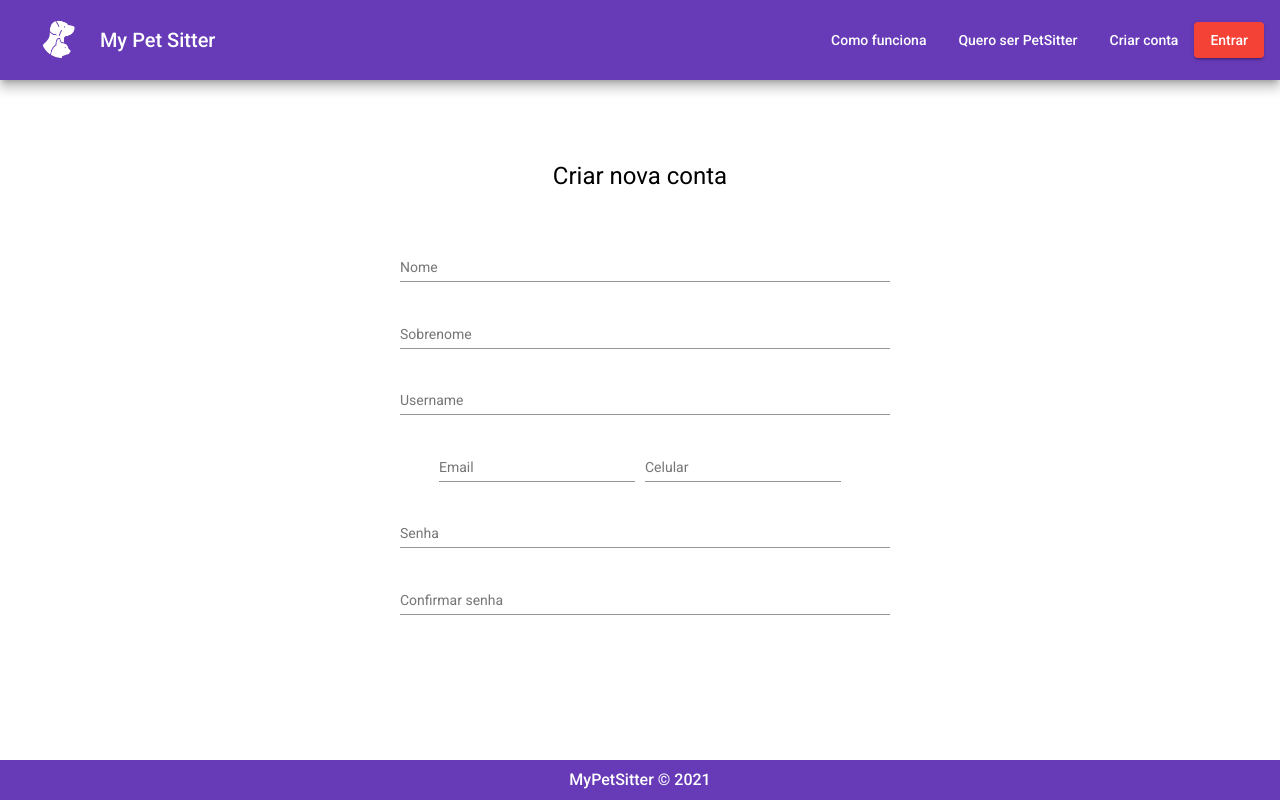
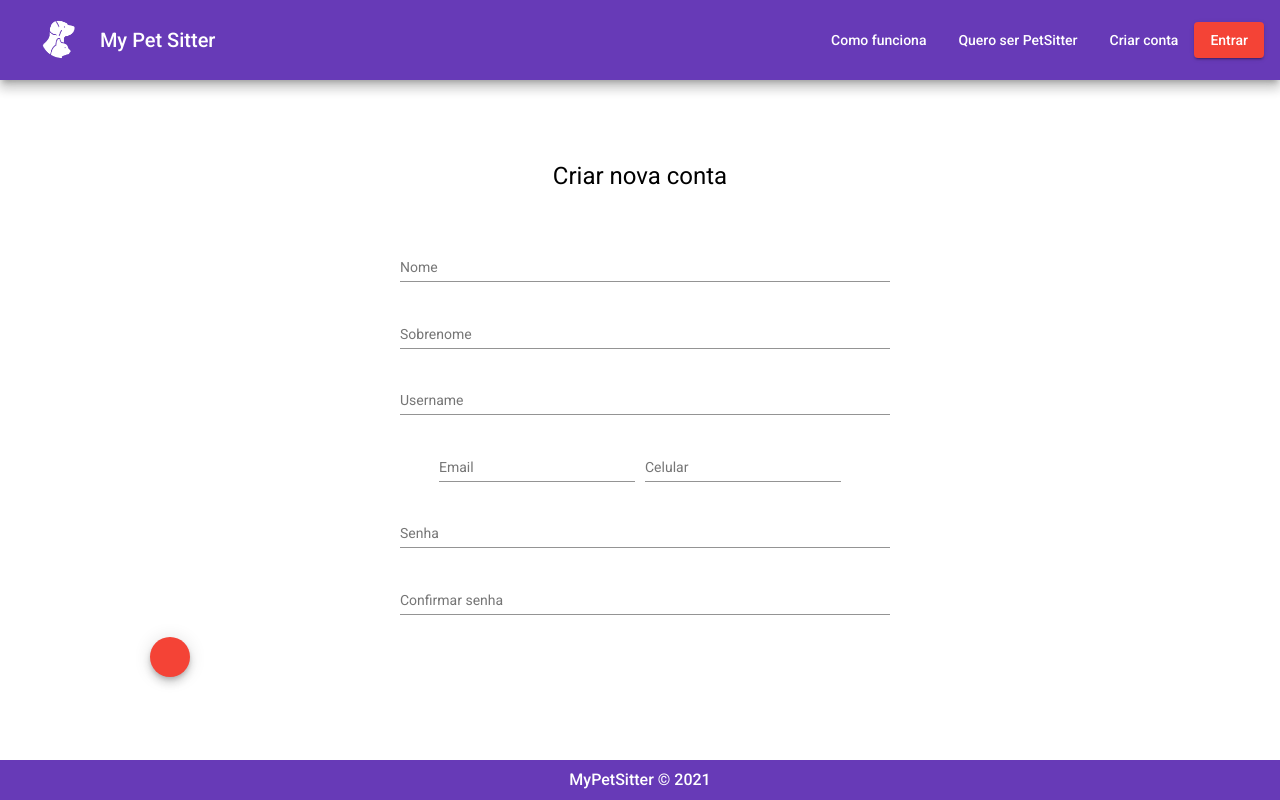
Before and after one commit to MyPetSitter/MyPetSitter_Web, an Angular app: page /criarconta in a window 1280 px wide. Built offline with nearby package versions, Linux system fonts and the light colour scheme.

Commit message:
initial commit

```diff
--- a/src/app/components/views/criar-conta/criar-conta.component.html
+++ b/src/app/components/views/criar-conta/criar-conta.component.html
@@ -32,5 +32,9 @@
           </mat-form-field>
 
     </form>
+    <div class="example-button-container">
+        <button mat-mini-fab color="warn" aria-label="Example icon button with a filter list icon">
+        </button>
+      </div>
 </div>
 </div>
```
